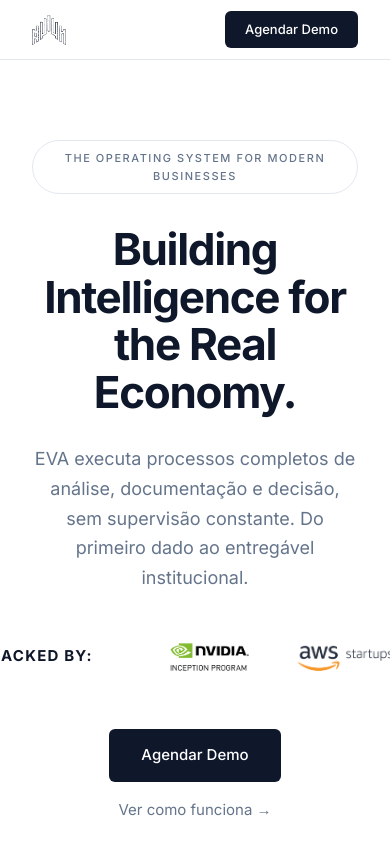
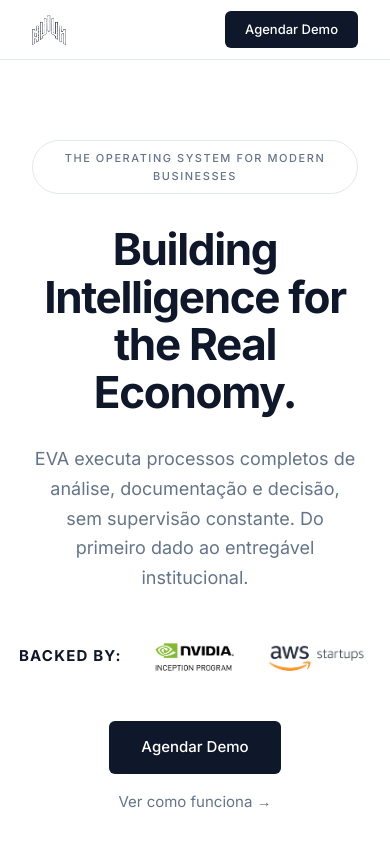
Before and after one commit to jocaparra/OX, a plain HTML site: page evanewlp.html in a window 390 px wide. Shown: the top 844 px of the page. Drawn offline with Linux system fonts and the light colour scheme.

Commit message:
Tighten backed-by spacing between label and partner logos.
Bring NVIDIA and AWS logos closer together and closer to the Backed by label.

Co-authored-by: Cursor <cursoragent@cursor.com>

```diff
--- a/evanewlp.html
+++ b/evanewlp.html
@@ -209,7 +209,7 @@
       display: flex;
       align-items: center;
       justify-content: center;
-      gap: 64px;
+      gap: 28px;
       margin-bottom: 44px;
     }
 
@@ -225,7 +225,7 @@
     .backed-by-logos {
       display: flex;
       align-items: center;
-      gap: 40px;
+      gap: 20px;
     }
 
     .backed-by-logo {
@@ -691,8 +691,13 @@
         border-radius: 8px;
       }
 
+      .backed-by {
+        gap: 20px;
+        margin-bottom: 36px;
+      }
+
       .backed-by-logos {
-        gap: 28px;
+        gap: 14px;
       }
 
       .backed-by-label {
```
Also changed, not shown: index.html (+8 -3 lines).
